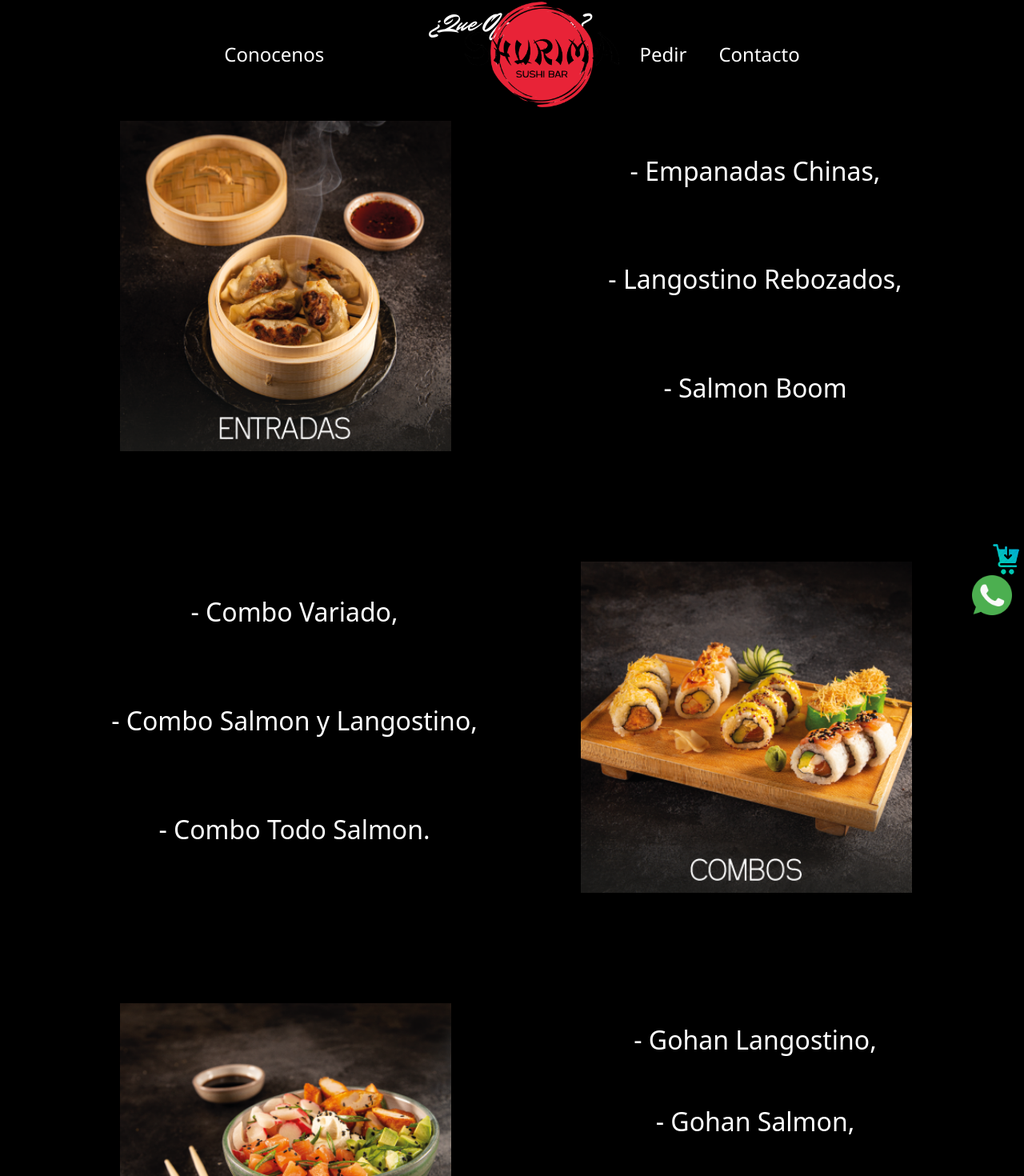
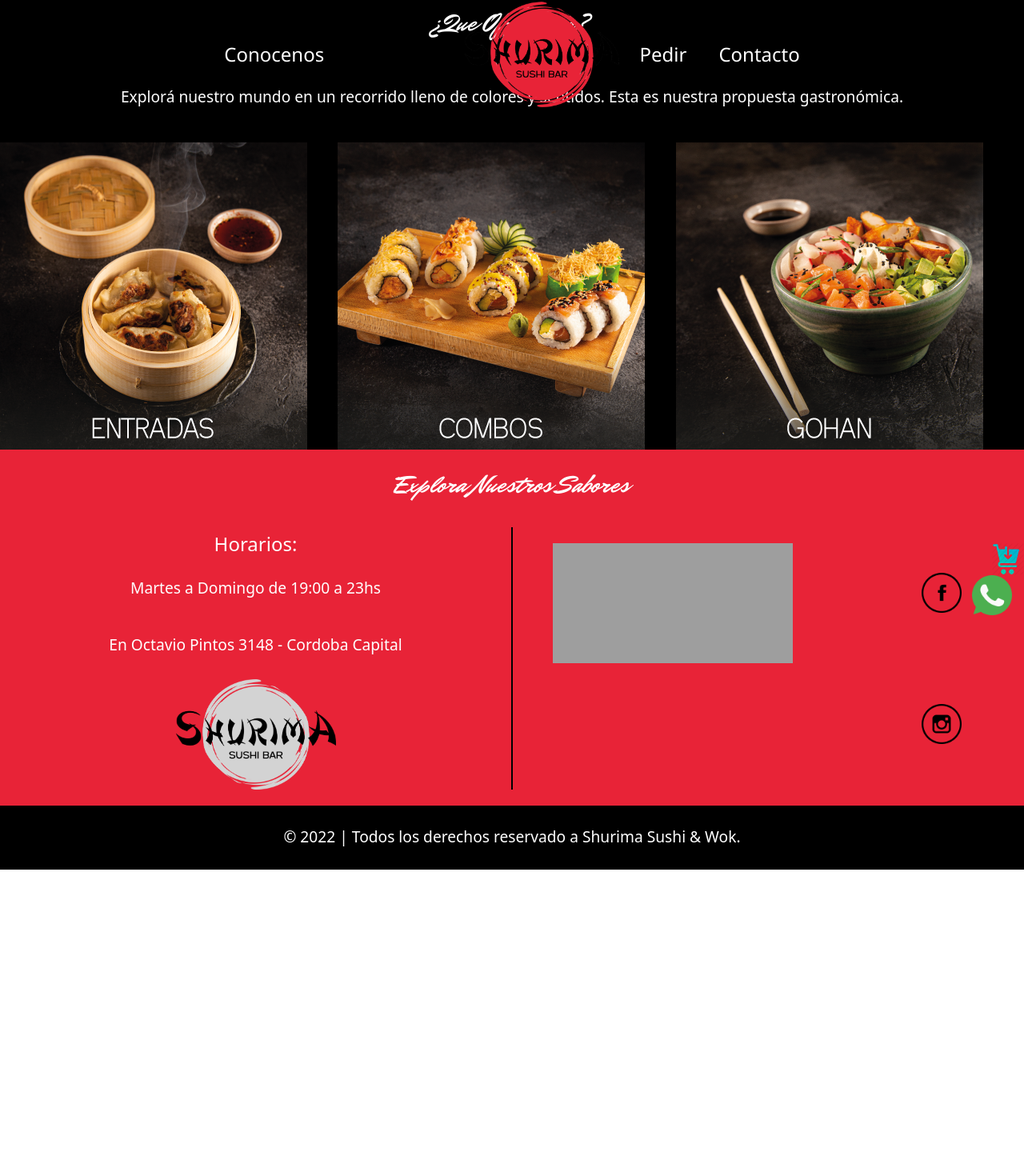
Before and after one commit to GuilleAltamirano/SurimaSushi, a React (Create React App) app in the folder surima/: page /productos in a window 1280 px wide. Shown: the part 16-1486 px from the top of the page at 80% size. After the commit the page ends 1119 px from the top, so only its background shows below. Built offline with nearby package versions, Linux system fonts and the light colour scheme; grey boxes are pictures that could not be loaded.

Commit message:
entregaFinalSinStyle

```diff
--- a/surima/src/components/CartContainer/CartContainer.jsx
+++ b/surima/src/components/CartContainer/CartContainer.jsx
@@ -6,25 +6,27 @@ import "../../styles/components/CartContainer.css";
 
 
 export const CartContainer = () => {
-    const {productCartList, deleteProduct, clearProductCartList, getTotalPrecio} = useContext(CartContext);
+    const {productCartList, deleteProduct, clearProductCartList, productBuy} = useContext(CartContext);
 
     return (
-        <>
+        <div className="bg-black">
             <h2>cart container</h2>
 
-            <div>
+            <div className="bg-black">
                 {
                     productCartList.length>0 ?
                     <>
                         {
                             productCartList.map(item => (
-                                <div className="containerProductCart" key={item}>
+                                <div>
+                                    <div className="containerProductCart bg-black" key={item}>
                                         <img src={item.img} alt="" />
                                         <p>{item.name}</p>
                                         <p>Precio: $ {item.precio}</p>
                                         <p>Cantidad: {item.quantity}</p>
                                         <p>Precio total: $ {item.totalPrice}</p>
                                         <button onClick={()=>deleteProduct(item.id)}>Eliminar producto</button>
+                                    </div>
                                 </div>
                             ))
                         }
@@ -36,8 +38,9 @@ export const CartContainer = () => {
                 }
             </div>
 
+            {console.log(productBuy())}
             <Form/>
             <button onClick={clearProductCartList}>Limpiar Carrito</button>
-        </>
+        </div>
     )
 }
--- a/surima/src/components/Combinados/Combinado.jsx
+++ /dev/null
@@ -1,19 +0,0 @@
-import { Link } from 'react-router-dom'
-import combinadoImg from '../../images/Secciones/combos.png'
-
-export const Combinado = () => {
-    return(
-        <div className='containerOfrecemos bg-black'>
-            <ul className='containerUlOfrecemos'>
-                <li>- Combo Variado,</li>
-                <li>- Combo Salmon y Langostino,</li>
-                <li>- Combo Todo Salmon.</li>
-            </ul>
-            <div>
-                <Link to={"/categoria/combinados"}>
-                    <img src={combinadoImg} alt="" className='imgOfrecemos'/>
-                </Link>
-            </div>
-        </div>
-    )
-}
--- a/surima/src/components/Entradas/Entradas.jsx
+++ /dev/null
@@ -1,21 +0,0 @@
-import { Link } from 'react-router-dom'
-import entradasImg from '../../images/Secciones/entradas.png'
-import '../../styles/components/Entradas.css'
-
-export const Entradas = () => {
-    return (
-        <div className='containerOfrecemos bg-black'>
-            <div>
-                <Link to={"/categoria/entradas"}>
-                    <img src={entradasImg} alt="" className='imgOfrecemos'/>
-                </Link>
-            </div>
-            <ul className='containerUlOfrecemos'>
-                <li>- Empanadas Chinas,</li>
-                <li>- Langostino Rebozados,</li>
-                <li>- Salmon Boom</li>
-            </ul>
-
-        </div>
-    )
-}
--- a/surima/src/components/Form/Form.jsx
+++ b/surima/src/components/Form/Form.jsx
@@ -1,9 +1,12 @@
 import { db } from "../../utils/firebase";
 import { collection, addDoc } from "firebase/firestore";
 import { useState } from "react";
+import { useContext } from "react";
+import { CartContext } from "../../context/CartContext";
 
 export const Form = () => {
     const [idOrder, setIdOrder] = useState("");
+    const {productCartList, productBuy} = useContext(CartContext);
 
     const sendOrder = (e) => {
         e.preventDefault();
@@ -13,14 +16,14 @@ export const Form = () => {
                 name: e.target[0].value,
                 telefono: e.target[1].value,
                 email: e.target[2].value,
-            }
+            },
         }
         const queryRef = collection(db, "orders");
         addDoc(queryRef, order).then(respuesta=>setIdOrder(respuesta.id));
     }
 
     return(
-        <form onSubmit={sendOrder}>
+        <form onSubmit={sendOrder} className="bg-black">
             <input type="text" placeholder="nombre"/>
             <input type="text" placeholder="telefono"/>
             <input type="email" placeholder="email"/>
--- a/surima/src/components/Gohan/Gohan.jsx
+++ /dev/null
@@ -1,20 +0,0 @@
-import { Link } from 'react-router-dom'
-import gohanImg from '../../images/Secciones/gohan.png'
-
-export const Gohan = () => {
-    return (
-        <div className='containerOfrecemos bg-black'>
-            <div>
-                <Link to={"/categoria/gohan"}>
-                    <img src={gohanImg} alt="" className='imgOfrecemos'/>
-                </Link>
-            </div>
-            <ul className='containerUlOfrecemos'>
-                <li>- Gohan Langostino,</li>
-                <li>- Gohan Salmon,</li>
-                <li>- Gohan Shurima,</li>
-                <li>- Gohan Kanikama.</li>
-            </ul>
-        </div>
-    )
-}
--- a/surima/src/components/Navbar/Navbar.jsx
+++ b/surima/src/components/Navbar/Navbar.jsx
@@ -23,15 +23,31 @@ export function Navbar() {
 
     return (
         <>
-            <nav className={state ? "navbarActived" : "navbarInactive"}>
+            {
+                state ?
+
+                <nav className="navbarActived">
+                    <Link to='/' className='logoLink'>
+                        <img src={logo} alt="" className='logoActived'/>
+                    </Link>
+                    <NavLink className={({isActive})=>isActive ? "claseActive": "claseInactive"} to='/conocenos'> Conocenos </NavLink>
+                    <NavLink className={({isActive})=>isActive ? "claseActive": "claseInactive"} to='/productos'>Productos</NavLink>
+                    <NavLink className={({isActive})=>isActive ? "claseActive": "claseInactive"} to='/pedir'>Pedir</NavLink>
+                    <NavLink className={({isActive})=>isActive ? "claseActive": "claseInactive"} to='/contacto'>Contacto</NavLink>
+                </nav>
+
+                :
+
+                <nav className="navbarInactive">
                     <NavLink className={({isActive})=>isActive ? "claseActive": "claseInactive"} to='/conocenos'> Conocenos </NavLink>
                     <NavLink className={({isActive})=>isActive ? "claseActive": "claseInactive"} to='/productos'>Productos</NavLink>
                     <Link to='/' className='logoLink'>
-                    <img src={logo} alt="" className='logo'/>
+                        <img src={logo} alt="" className='logoInactive'/>
                     </Link>
                     <NavLink className={({isActive})=>isActive ? "claseActive": "claseInactive"} to='/pedir'>Pedir</NavLink>
                     <NavLink className={({isActive})=>isActive ? "claseActive": "claseInactive"} to='/contacto'>Contacto</NavLink>
                 </nav>
+            }
         </>
     )
 };
--- a/surima/src/components/SectionOfrecemos/SectionOfrecemos.jsx
+++ b/surima/src/components/SectionOfrecemos/SectionOfrecemos.jsx
@@ -1,15 +1,19 @@
-import { Combinado } from "../Combinados/Combinado"
-import { Entradas } from "../Entradas/Entradas"
-import { Gohan } from "../Gohan/Gohan"
+import { Link } from "react-router-dom";
+import entradas from "../../images/Secciones/entradas.png";
+import combos from '../../images/Secciones/combos.png';
+import gohan from '../../images/Secciones/gohan.png';
+import '../../styles/components/SectionOfrecemos.css';
 
 export const SectionOfrecemos = () => {
     return (
-        <section className="bg-black">
+        <section className="bg-black sectionOfrecemos">
             <h2>¿Que Ofrecemos?</h2>
-            <Entradas/>
-            <Combinado/>
-            <Gohan/>
-
+            <p>Explorá nuestro mundo en un recorrido lleno de colores y sentidos. Esta es nuestra propuesta gastronómica.</p>
+            <div className="divContainerOfrecemos">
+                <Link to='/categoria/entradas'><img src={entradas} alt="" /></Link>
+                <Link to='/categoria/combos'><img src={combos} alt="" /></Link>
+                <Link to='/categoria/gohan'><img src={gohan} alt="" /></Link>
+            </div>
         </section>
     )
 }
--- a/surima/src/context/CartContext.js
+++ b/surima/src/context/CartContext.js
@@ -42,9 +42,13 @@ export const CartProvider = ({children}) => {
         return totalProducts;
     }
 
+    const productBuy = () => {
+        const productTotal = productCartList.reduce((acc,item) => acc + item.name && item.quantity, {});
+        return productTotal;
+    }
 
     return (
-        <CartContext.Provider value={{productCartList, addProduct, deleteProduct, clearProductCartList, isInCart, getTotalProducts}}>
+        <CartContext.Provider value={{productCartList, addProduct, deleteProduct, clearProductCartList, isInCart, getTotalProducts, productBuy}}>
             {children}
         </CartContext.Provider>
     )
--- /dev/null
+++ b/surima/src/styles/components/SectionOfrecemos.css
@@ -0,0 +1,6 @@
+.divContainerOfrecemos {
+    display: grid;
+    grid-template-columns: 33% 33% 33%;
+    grid-template-rows: 100%;
+    height: 100%;
+}
--- a/surima/src/styles/components/navbar.css
+++ b/surima/src/styles/components/navbar.css
@@ -42,10 +42,15 @@
     display: flex;
     justify-content: center;
 }
-.logo {
+.logoInactive {
     display: flex;
     max-width: 200px;
     max-height: 200px;
     width: 100%;
     height: 100%;
 }
+.logoActived {
+    display: flex;
+    width: 10%;
+    height: 10%;
+}
```
Lines whose indentation alone changed are shown as unchanged.
